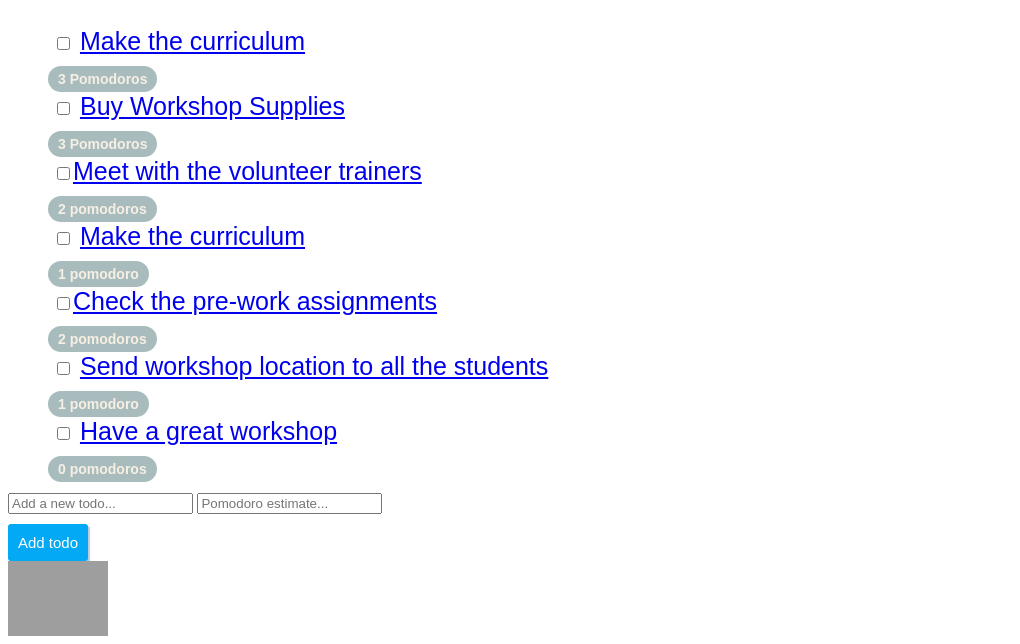
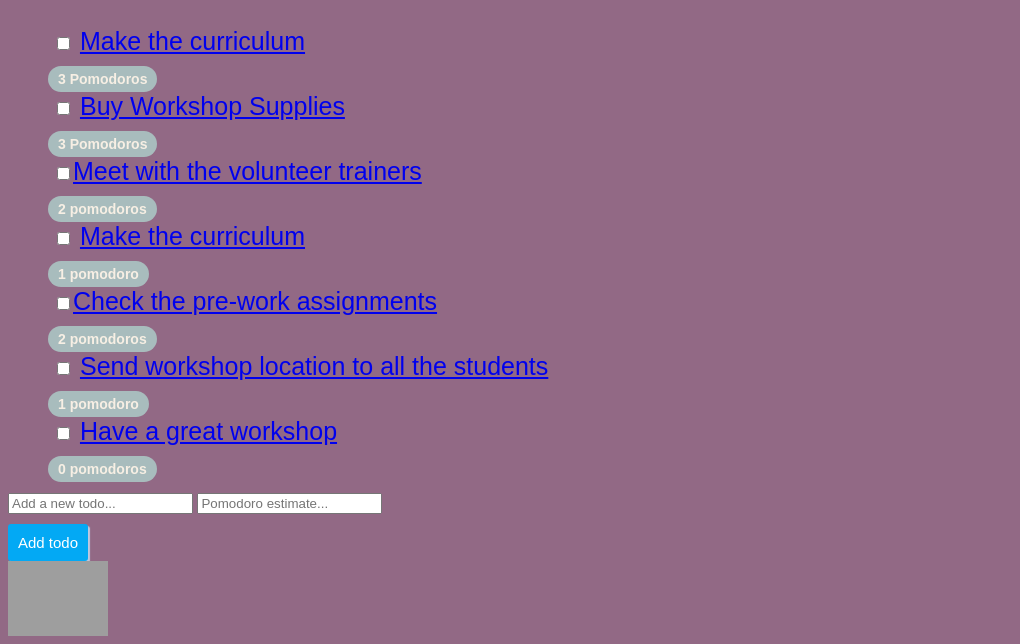
Before and after one commit to AyeshaBaweja/todo_app_front_end, a plain HTML site: page index.html in a window 1280 px wide. Shown: the part 157-801 px from the top of the page, without its empty margins (0-1020 px from the left). Drawn offline with nearby package versions, Linux system fonts and the light colour scheme; grey boxes are pictures that could not be loaded.

Commit message:
with color

```diff
--- a/index.css
+++ b/index.css
@@ -41,3 +41,4 @@ h2{
 .completed-todo{
   text-decoration: line-through;
 }
+body {background-color: #926985;}
```
